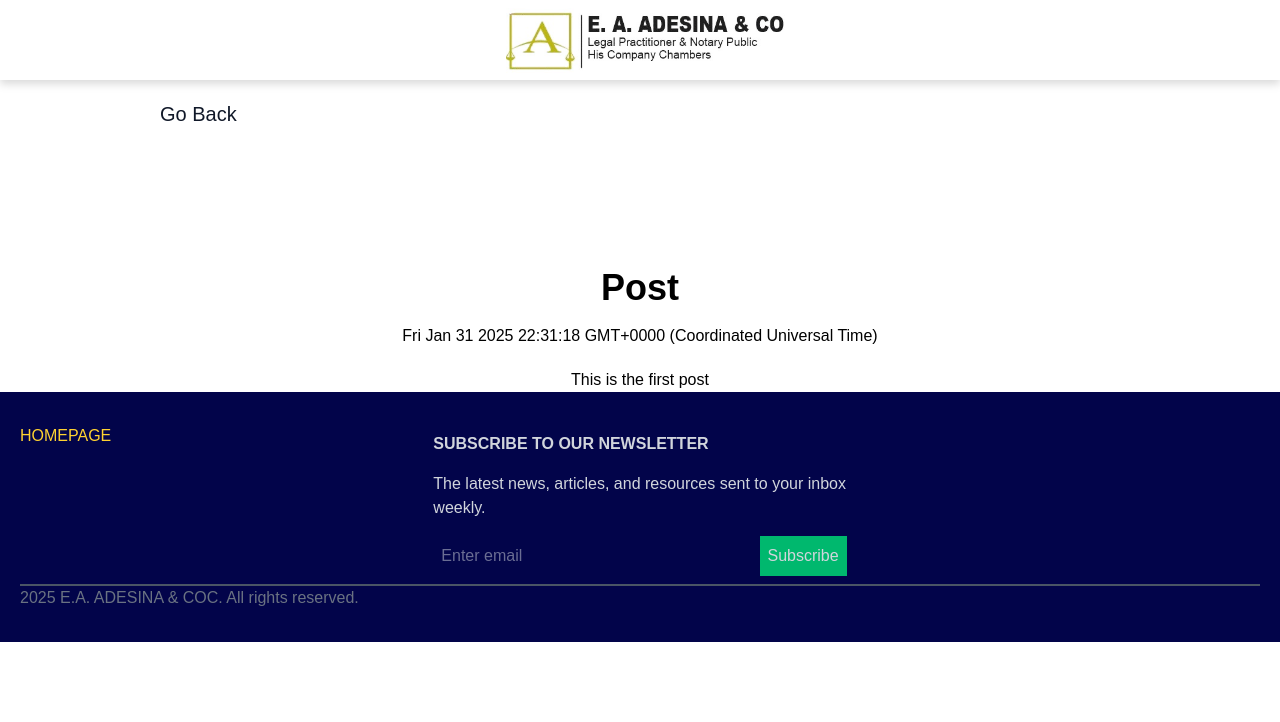
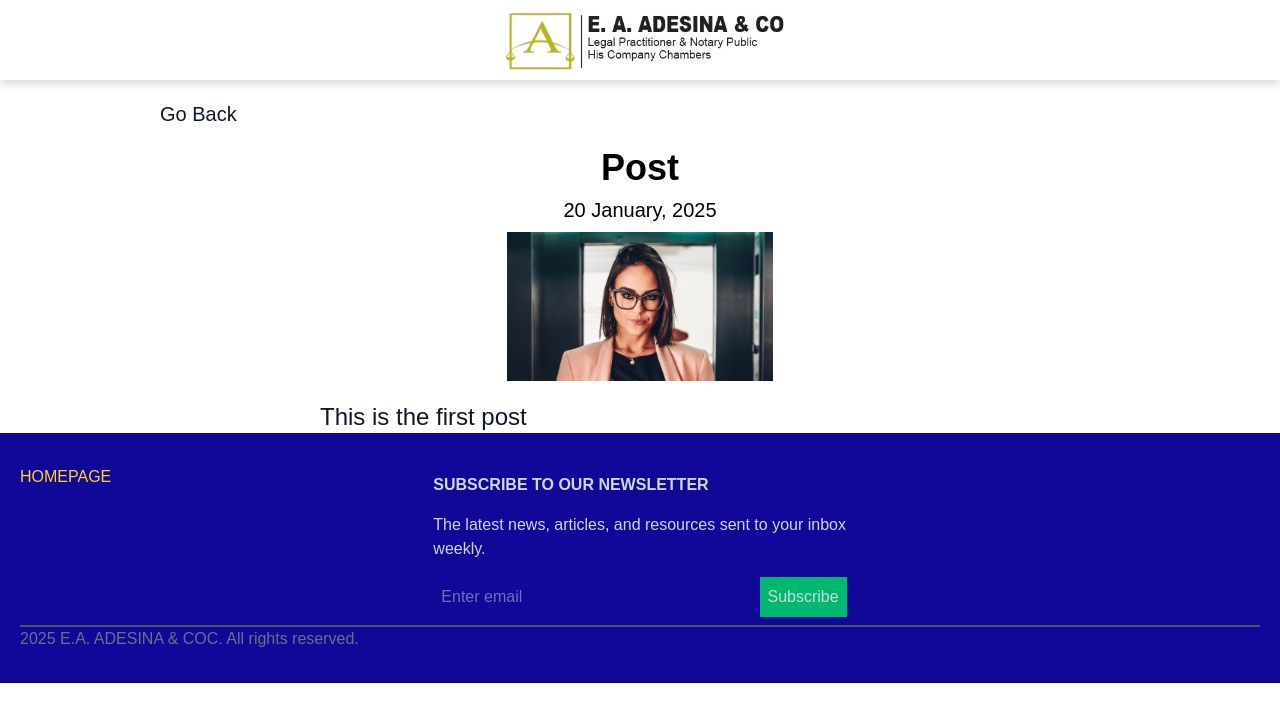
Before and after one commit to Ollatomiwa/blog-web, a Vue app: page /post/1 in a window 1280 px wide. Shown: the top 722 px of the page. Built offline with nearby package versions, Linux system fonts and the light colour scheme.

Commit message:
post layout sorted

```diff
--- a/src/components/Footer.vue
+++ b/src/components/Footer.vue
@@ -1,5 +1,5 @@
 <template>
-    <div class='w-full bg-[#02044A] text-gray-300 py-8 px-2 justify-center'>
+    <div class='w-full bg-[#110799] text-gray-300 py-8 px-2 justify-center'>
         <div class='max-w-[1240px] mx-auto grid grid-cols-2 md:grid-cols-6 border-b-2 border-gray-600'>
             <div>
               <a href="https//:google.com" class="text-center justify-center text-amber-300">HOMEPAGE</a>
--- a/src/components/Navbar.vue
+++ b/src/components/Navbar.vue
@@ -13,6 +13,7 @@ const img = ref(logo);
                 <div class='flex items-center'>
                     <img :src="img" alt="E.A. ADESINA & CO" class='sm:ml-10 ss:ml-10 md:ml-3 opacity-[95%] w-full h-[65px]' />
                 </div>
+
         </div>
 
     </div>
--- a/src/store.js
+++ b/src/store.js
@@ -1,4 +1,5 @@
 import { reactive } from 'vue';
+import lawyer1 from '../src/assets/img/lawyer1.png'
 
  const store = reactive({
     posts: [
@@ -6,73 +7,85 @@ import { reactive } from 'vue';
             id: 1,
             title: 'Post ',
             descrription: "This is the first post",
-            date: new Date()
+            date: "20 January, 2025",
+            image:lawyer1,
           },
           {
             id: 2,
-            title: 'Post  ',
-            descrription: "This is the second post made today",
-            date: new Date()
+            title: 'LEGAL AFFAIRS IN ASPECT OF FOREIGN AGENCY  ',
+            descrription: "1. It is only proven and substantiated allegation that should affect a man's professional integrity and reputation and not tissues of lies and exaggerated falsehood. Whilst I agree that it is discretionary, it is my view that such discretion should be exercised judicially and judiciously. \n\n2. To include an unsubstantiated allegation which was investigated for four (4) years without any incriminating evidence found against my person would not be a judicious exercise of discretion (see attached police report).",
+            date:  "20 January, 2025",
+            image:lawyer1,
           },
           {
             id: 3,
             title: 'Post ',
             descrription: "This is the third post",
-            date: new Date()
+            date:  "20 January, 2025",
+            image:lawyer1,
           },
           {
             id: 4,
             title: 'Post ',
             descrription: "This is the fourth post",
-            date: new Date()
+            date:  "20 January, 2025",
+            image:lawyer1,
           },
           {
             id: 5,
             title: 'Post ',
             descrription: "This is the fourth post",
-            date: new Date()
+            date: "20 January, 2025",
+            image:lawyer1,
           },
           {
             id: 6,
             title: 'Post ',
             descrription: "This is the fourth post",
-            date: new Date()
+            date: "20 January, 2025",
+            image:lawyer1,
           },
           {
             id: 7,
             title: 'Post ',
             descrription: "This is the fourth post",
-            date: new Date()
+            date:  "20 January, 2025",
+            image:lawyer1,
           },
           {
             id: 8,
             title: 'Post ',
             descrription: "This is the fourth post",
-            date: new Date()
+            date: "20 January, 2025",
+            image:lawyer1,
           },
           {
             id: 8,
             title: 'Post ',
             descrription: "This is the fourth post",
-            date: new Date()
+            date:  "20 January, 2025",
+            image:lawyer1,
           },
           {
             id: 9,
-            title: 'Post ',
+            title: 'Time ',
             descrription: "This is the fourth post",
-            date: new Date()
+            date: "20 January, 2025",
+            image:lawyer1,
           },
           {
             id: 10,
-            title: 'Post ',
-            descrription: "This is the fourth post",
-            date: new Date()
+            title: 'Law firm ',
+            descrription: "his is the fourth postT",
+            date:  "20 January, 2025",
+            image:lawyer1,
           },
           {
             id: 11,
-            title: 'Post ',
+            title: 'Exam ',
             descrription: "This is the fourth post",
-            date: new Date()
+            date:  "20 January, 2025",
+            image:lawyer1,
           },
     ]
 })
--- a/src/views/Home.vue
+++ b/src/views/Home.vue
@@ -1,24 +1,27 @@
 <script setup>
-import store from "../store.js";
-const getWordsNumber = (str) => str.split(" ").length;
+import store from '../store.js';
+const getWordsNumber = (str) => (str.split( ' ').length)
+
 </script>
 
 <template>
-  <main
-    class="w-full grid lg:grid-cols-3 md:grid-cols-2 gap-8 px-4 container mx-auto pt-[170px]"
-  >
-    <div
-      class="PostItem border border-slate-700 mb-4 p-4 rounded-lg transition-all"
-      v-for="(item, itemIndex) in store.posts"
-      :key="itemIndex"
-      @click="$router.push(`/post/${item.id}`)"
-    >
-      <h1 class="text-black-500 text-3xl font-bold mb-4">
-        {{ item.title }} {{ item.id }}
-      </h1>
-      <p class="text-1">{{ item.date }}</p>
-      <p class="text-1">{{ getWordsNumber(item.descrription) }} words</p>
-      <p class="text-2 text-purple-700 text-end cursor-pointer">read blog</p>
+
+    <main class=" w-full grid lg:grid-cols-3 md:grid-cols-2 gap-8 px-4 container mx-auto pt-[170px]">
+
+    <div class=" PostItem border border-slate-700 mb-4 p-1 rounded-lg bg-blue  transition-all "  v-for="item, itemIndex in store.posts" :key="itemIndex" @click="$router.push(`/post/${item.id}`)">
+      <h1 class="text-center text-black-500 text-xl font-bold mb-4">
+           {{item.title}}
+         </h1>
+         <img
+      :src="item.image"
+      alt=""
+      class="justify-end w-full object-cover"
+    />
+
+         <p class="text-1 text-center">{{  (item.date) }} </p>
+         <p class="text-1">{{ getWordsNumber (item.descrription) }} words</p>
+         <p class="text-2 text-purple-700 text-end cursor-pointer">read blog</p>
     </div>
-  </main>
+    </main>
+
 </template>
--- a/src/views/Post.vue
+++ b/src/views/Post.vue
@@ -1,23 +1,39 @@
 <script setup>
-import { useRoute } from 'vue-router';
-import store from '../store';
+import { useRoute } from "vue-router";
+import store from "../store";
 
+const route = useRoute();
 
-const route = useRoute()
-
-
-const post = store.posts.find(x => x.id === parseInt(route.params.id))
-
-
+const post = store.posts.find((x) => x.id === parseInt(route.params.id));
 </script>
 
 <template>
-    <p class="text-start text-xl lg:ml-40 sm:ml-20 md:ml-20 cursor-pointer  text-gray-900 hover:text-black w-[100px] pt-[100px] mb-[140px]" @click="$router.push('/')">Go Back</p>
-    <div class="Post container text-center mx-auto ">
-      <h1 class="text-black-500 text-4xl font-bold mb-4">
-           {{ post.title }}
-         </h1>
-         <p class="text-md mb-5">{{ post.date }}</p>
-         <p class="text-1">{{ post.descrription }}</p>
+  <p
+    class="text-start text-xl lg:ml-40 sm:ml-20 md:ml-20 cursor-pointer text-gray-900 hover:text-black w-[100px] pt-[100px] mb-[20px]"
+    @click="$router.push('/')"
+  >
+    Go Back
+  </p>
+  <div class="Post container text-center mx-auto w-11/12 md:w-3/4 lg:w-2/3 xl:w-1/2">
+    <h1 class="text-black-500 text-2xl lg:text-4xl font-bold mb-2">
+      {{ post.title }}
+    </h1>
+    <p class="text-md lg:text-xl mb-2">{{ post.date }}</p>
+    <img
+      :src="post.image"
+      alt=""
+      class="justify-end h-[149px] w-full object-contain mb-5"
+    />
+
+    <!-- Left-aligned text with proper spacing and responsive sizes -->
+    <div class="text-1 flex flex-col items-start space-y-4 mx-auto">
+      <p
+        v-for="(paragraph, index) in post.descrription.split('\n\n')"
+        :key="index"
+        class="text-lg md:text-xl lg:text-2xl text-gray-900 text-left"
+      >
+        {{ paragraph }}
+      </p>
     </div>
+  </div>
 </template>
```
Also changed, not shown: src/assets/img/lawyer1.png (added), src/assets/img/lawyer2.png (added).
